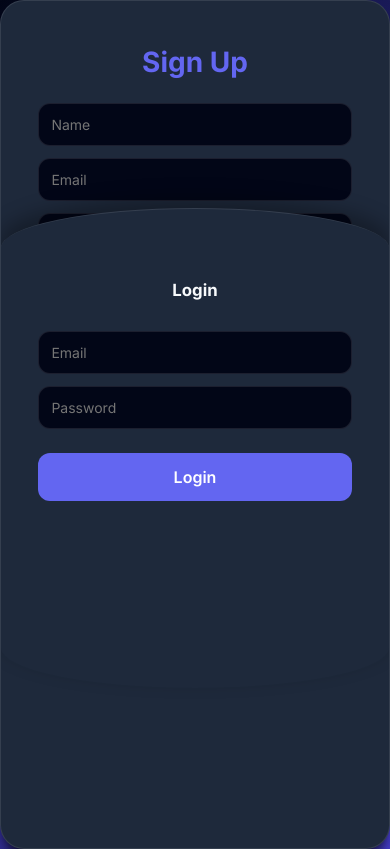
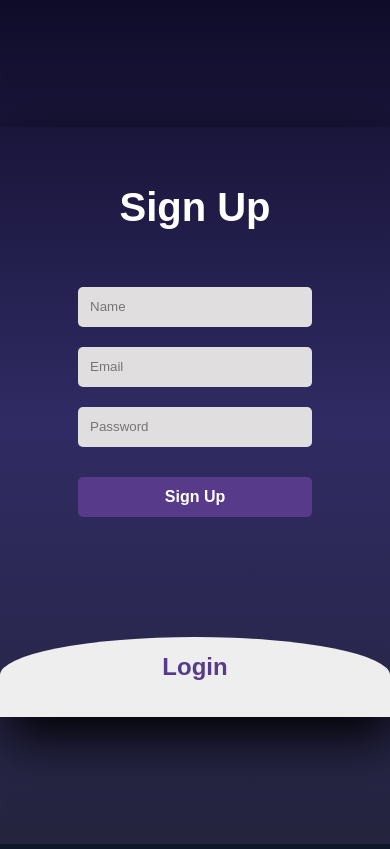
Before and after one commit to SubhamSam18/SplitApp, a React (Vite) app in the folder client/: page /auth in a window 390 px wide. Built offline with nearby package versions, Linux system fonts and the light colour scheme.

Commit message:
Fixed some UI changes

```diff
--- a/client/src/components/ExpenseSummary/ExpenseSummary.css
+++ b/client/src/components/ExpenseSummary/ExpenseSummary.css
@@ -37,6 +37,7 @@
 
 .close-btn:hover {
     color: #f8fafc;
+    background: none;
 }
 
 .edit-btn {
--- a/client/src/components/GroupSummary/GroupSummary.css
+++ b/client/src/components/GroupSummary/GroupSummary.css
@@ -59,8 +59,9 @@
 }
 
 .addExpense:hover {
+  background: linear-gradient(135deg, #818cf8 0%, #6366f1 100%);
   transform: translateY(-4px) scale(1.02);
-  box-shadow: 0 20px 25px -5px rgba(99, 102, 241, 0.5);
+  box-shadow: 0 10px 25px -5px rgba(99, 102, 241, 0.5);
   filter: brightness(1.1);
 }
 
--- a/client/src/pages/Authentication/Authentication.css
+++ b/client/src/pages/Authentication/Authentication.css
@@ -5,30 +5,14 @@
   justify-content: center;
   align-items: center;
   min-height: 100vh;
-  background: linear-gradient(135deg, #020617 0%, #4f46e5 100%);
-}
-
-.loading-dots::after {
-  content: "";
-  animation: dots 1.5s steps(4, end) infinite;
-}
-
-@keyframes dots {
-  0% { content: ""; }
-  25% { content: "."; }
-  50% { content: ".."; }
-  75% { content: "..."; }
-  100% { content: ""; }
+  font-family: 'Jost', sans-serif;
+  background: linear-gradient(to bottom, #0f0c29, #302b63, #24243e);
 }
 
 .auth-box {
-  width: 100%;
-  max-width: 400px;
-  min-height: 520px;
-  background: #1e293b;
-  border-radius: 1.5rem;
-  box-shadow: 0 20px 25px -5px rgb(0 0 0 / 0.6), 0 8px 10px -6px rgb(0 0 0 / 0.6);
-  border: 1px solid rgba(255, 255, 255, 0.1);
+  width: 60vh;
+  height: 70vh;
+  box-shadow: 5px 20px 50px #000;
   overflow: hidden;
   position: relative;
 }
@@ -43,16 +27,15 @@
   width: 100%;
   height: 100%;
   text-align: center;
-  padding: 40px 20px;
 }
 
 label {
-  color: #6366f1;
-  font-size: 2rem;
+  color: #fff;
+  font-size: 2.5em;
   display: flex;
   justify-content: center;
-  margin-bottom: 24px;
-  font-weight: 700;
+  margin: 50px;
+  font-weight: bold;
   cursor: pointer;
   transition: 0.5s ease-in-out;
 }
@@ -60,64 +43,49 @@ label {
 .AuthEmail,
 .AuthName,
 .AuthPassword {
-  width: 90%;
-  margin: 12px auto;
-  padding: 14px 16px;
-  border: 1px solid rgba(255, 255, 255, 0.1);
+  width: 60%;
+  height: 40px;
+  margin: 20px auto;
+  padding: 12px;
+  border: none;
   outline: none;
-  border-radius: 0.75rem;
+  border-radius: 5px;
   display: flex;
   justify-content: center;
-  background: #020617;
-  color: #f8fafc;
-  font-size: 0.95rem;
-  transition: all 0.2s ease;
-}
-
-.AuthEmail:focus,
-.AuthName:focus,
-.AuthPassword:focus {
-  border-color: #6366f1;
-  box-shadow: 0 0 0 3px rgba(99, 102, 241, 0.15);
-  background: #0f172a;
+  background: #e0dede;
 }
 
 .AuthButton {
-  width: 90%;
-  height: 48px;
-  margin: 24px auto 0 auto;
+  width: 60%;
+  height: 40px;
+  margin: 30px auto 0 auto;
   display: block;
   color: #fff;
-  background: #6366f1;
-  font-size: 1rem;
-  font-weight: 600;
+  background: #573b8a;
+  font-size: 1em;
+  font-weight: bold;
   border: none;
   outline: none;
-  border-radius: 0.75rem;
+  border-radius: 5px;
   cursor: pointer;
-  transition: all 0.2s ease;
+  transition: 0.2s ease-in;
 }
 
-.AuthButton:hover {
-  background: #4f46e5;
-  transform: translateY(-1px);
-  box-shadow: 0 4px 6px -1px rgb(0 0 0 / 0.4), 0 2px 4px -2px rgb(0 0 0 / 0.4);
+button:hover {
+  background: #6d44b8;
 }
 
 .login {
-  height: 480px;
-  background: #1e293b;
+  height: 460px;
+  background: #eee;
   border-radius: 60% / 10%;
-  transform: translateY(-160px);
+  transform: translateY(-180px);
   transition: 0.8s ease-in-out;
-  box-shadow: 0 -10px 20px rgba(0,0,0,0.3);
-  border-top: 1px solid rgba(255, 255, 255, 0.1);
 }
 
 .login label {
-  color: #f8fafc;
+  color: #573b8a;
   transform: scale(0.6);
-  margin-top: 20px;
 }
 
 #chk:checked~.login {
@@ -131,19 +99,3 @@ label {
 #chk:checked~.signup label {
   transform: scale(0.6);
 }
-
-@media (max-width: 480px) {
-  .auth-box {
-    min-height: 480px;
-  }
-
-  label {
-    font-size: 1.75rem;
-    margin-bottom: 20px;
-  }
-
-  .AuthEmail, .AuthName, .AuthPassword {
-    padding: 12px;
-    font-size: 0.875rem;
-  }
-}
--- a/client/src/pages/FriendsPage/FriendsPage.css
+++ b/client/src/pages/FriendsPage/FriendsPage.css
@@ -181,14 +181,15 @@
 }
 
 .settleUp:hover:not(:disabled) {
+  background: linear-gradient(135deg, #818cf8 0%, #6366f1 100%);
   transform: translateY(-4px) scale(1.05);
-  box-shadow: 0 20px 30px -10px rgba(99, 102, 241, 0.5);
+  box-shadow: 0 10px 20px -10px rgba(99, 102, 241, 0.5);
   filter: brightness(1.1);
 }
 
 .settleUp:disabled {
-  opacity: 0.4;
-  cursor: not-allowed;
+  background: linear-gradient(135deg, #818cf8 0%, #6366f1 100%);
+  opacity: 0.45;
   filter: grayscale(0.5);
 }
 
--- a/client/src/pages/FriendsPage/FriendsPage.jsx
+++ b/client/src/pages/FriendsPage/FriendsPage.jsx
@@ -110,6 +110,7 @@ function FriendsPage() {
                     <button
                       className="settleUp"
                       onClick={() => handleSelectClick(user)}
+                      disabled={user.balance === 0}
                     >
                       Settle Up
                     </button>
--- a/client/src/pages/GroupPage/GroupPage.css
+++ b/client/src/pages/GroupPage/GroupPage.css
@@ -53,8 +53,9 @@
 }
 
 .create-group-btn:hover {
+  background: linear-gradient(135deg, #818cf8 0%, #6366f1 100%);
   transform: translateY(-4px) scale(1.02);
-  box-shadow: 0 20px 25px -5px rgba(99, 102, 241, 0.5);
+  box-shadow: 0 10px 25px -5px rgba(99, 102, 241, 0.5);
   filter: brightness(1.1);
 }
 
@@ -224,9 +225,17 @@
 }
 
 @keyframes inputGlowPulse {
-  0% { box-shadow: 0 0 0 4px rgba(99, 102, 241, 0.1); }
-  50% { box-shadow: 0 0 0 6px rgba(99, 102, 241, 0.2); }
-  100% { box-shadow: 0 0 0 4px rgba(99, 102, 241, 0.1); }
+  0% {
+    box-shadow: 0 0 0 4px rgba(99, 102, 241, 0.1);
+  }
+
+  50% {
+    box-shadow: 0 0 0 6px rgba(99, 102, 241, 0.2);
+  }
+
+  100% {
+    box-shadow: 0 0 0 4px rgba(99, 102, 241, 0.1);
+  }
 }
 
 .member-row {
@@ -308,8 +317,9 @@
 }
 
 .save-btn:hover {
+  background: linear-gradient(135deg, #818cf8 0%, #6366f1 100%);
   transform: translateY(-4px) scale(1.02);
-  box-shadow: 0 25px 40px -12px rgba(99, 102, 241, 0.6);
+  box-shadow: 0 15px 30px -12px rgba(99, 102, 241, 0.6);
   filter: brightness(1.1);
 }
 
```
